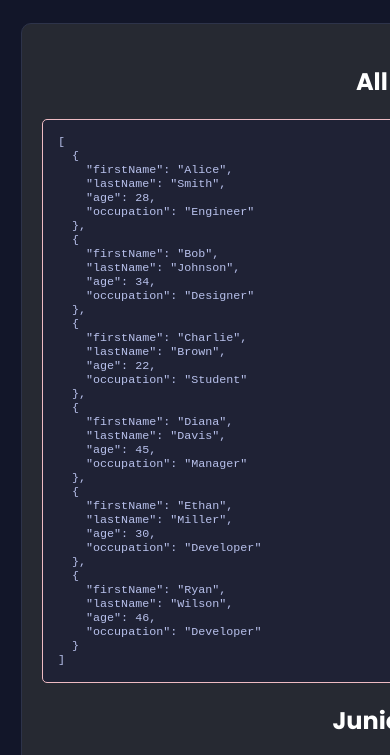
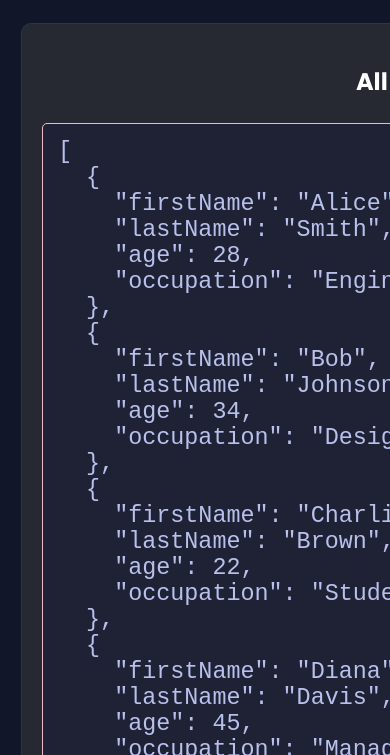
Before and after one commit to RW2023/JavaScriptPractice, a website: page index.html in a window 390 px wide. Shown: the part 74-829 px from the top of the page. Drawn offline with Linux system fonts and the light colour scheme.

Commit message:
add small screen styles

```diff
--- a/styles.css
+++ b/styles.css
@@ -141,6 +141,24 @@ pre {
     }
 }
 
+@media (max-width: 480px) {
+    #dataDisplay {
+        width: 100%;
+        /* Full width on smaller screens */
+    }
+
+    h1,
+    h2 {
+        font-size: 2.em;
+        /* Adjust font size for smaller screens */
+    }
+
+    pre {
+        font-size: 1.8em;
+        /* Smaller font for preformatted text */
+    }
+}
+
 
 /* For Webkit browsers like Chrome and Safari */
 #dataDisplay::-webkit-scrollbar {
```
